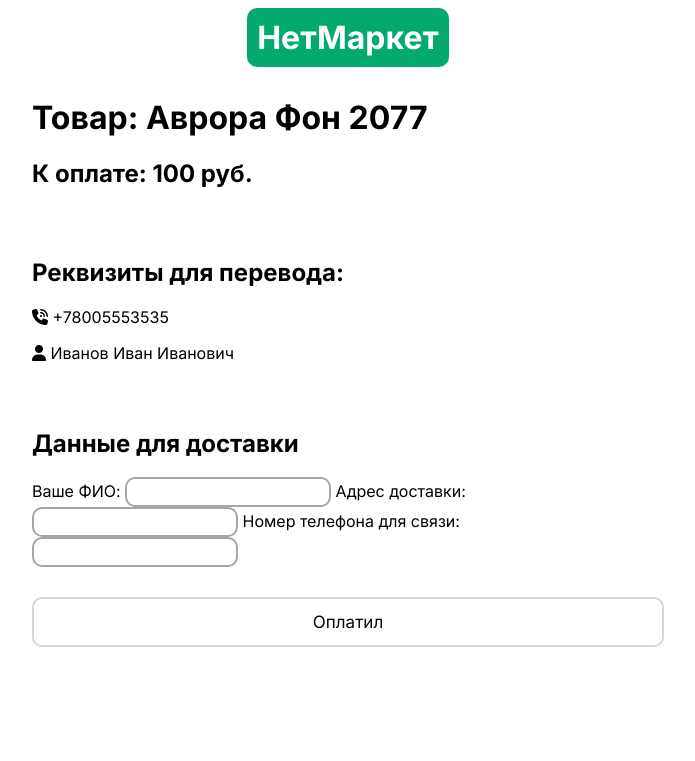
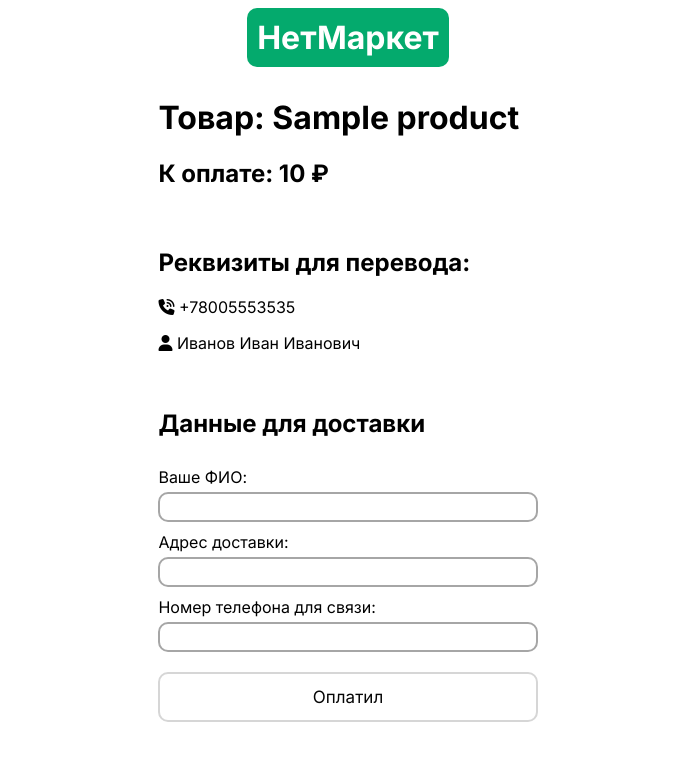
Before and after one commit to ArturLukianov/internet-shop, a Django app: template internetshop/shop/templates/payment.html in a window 1280 px wide. Shown: the top 761 px of the page, without its empty margins (292-987 px from the left). Run offline with Django 4.2, Linux system fonts and the light colour scheme; the template is opened without the code that fills it: values that come from a table or form of the project are taken from there, others are empty; tables that the repository leaves empty hold one stand-in row (values such as "Sample post").

Commit message:
Стилизовал страницу для оплаты

```diff
--- a/internetshop/shop/static/style.css
+++ b/internetshop/shop/static/style.css
@@ -155,11 +155,21 @@ a {
 }
 
 .payment {
-    width: 50%;
+    width: 30%;
     margin-left: auto;
     margin-right: auto;
 }
 
 .vspace {
-    height: 30px;
+    height: 20px;
 }
+
+.paymentDetailsForm {
+    display: flex;
+    flex-direction: column;
+}
+
+.paymentDetailsForm label {
+    margin-top: 10px;
+    margin-bottom: 5px;
+}
--- a/internetshop/shop/templates/payment.html
+++ b/internetshop/shop/templates/payment.html
@@ -9,8 +9,8 @@
 </div>
 
 <div class="payment">
-    <h1>Товар: Аврора Фон 2077</h1>
-    <h2>К оплате: 100 руб.</h2>
+    <h1>Товар: {{product.name}}</h1>
+    <h2>К оплате: {{product.price}} ₽</h2>
 
     <div class="vspace"></div>
 
@@ -21,16 +21,20 @@
     <div class="vspace"></div>
 
     <h2>Данные для доставки</h2>
-    <label>Ваше ФИО:</label>
-    <input class="inputElement">
+    <form class="paymentDetailsForm" method="POST">
+        {% csrf_token %}
 
-    <label>Адрес доставки:</label>
-    <input class="inputElement">
+        <label>Ваше ФИО:</label>
+        <input class="inputElement" name="fullname">
 
-    <label>Номер телефона для связи:</label>
-    <input class="inputElement">
+        <label>Адрес доставки:</label>
+        <input class="inputElement" name="address">
 
-    <div class="vspace"></div>
+        <label>Номер телефона для связи:</label>
+        <input class="inputElement" name="phone">
 
-    <button>Оплатил</button>
+        <div class="vspace"></div>
+
+        <button>Оплатил</button>
+    </form>
 </div>
--- a/internetshop/shop/urls.py
+++ b/internetshop/shop/urls.py
@@ -5,5 +5,5 @@ from . import views
 urlpatterns = [
     path("", views.home, name="home"),
     path("product/<int:id>", views.view_product, name="view_product"),
-    path("payment", views.payment, name="payment")
+    path("payment/<int:id>", views.payment, name="payment")
 ]
```
Also changed, not shown: internetshop/shop/views.py (+6 -2 lines).
